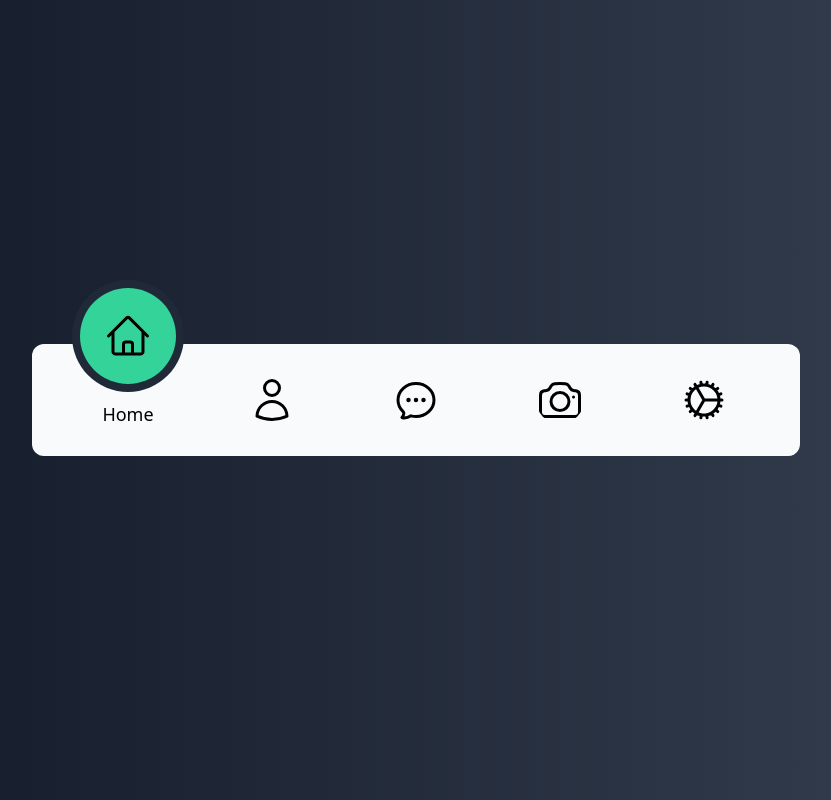
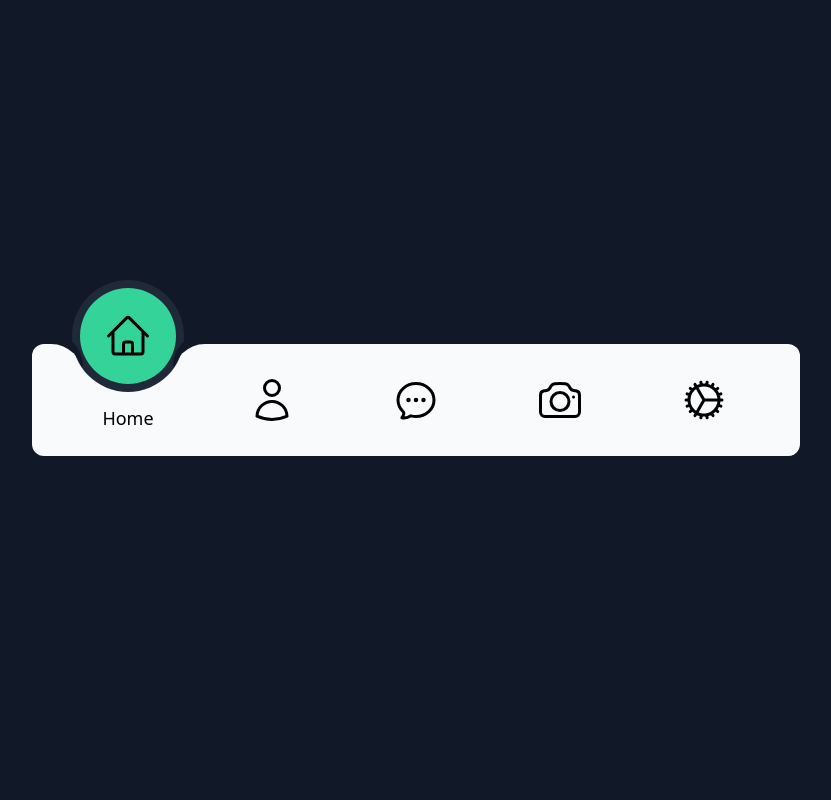
Before and after one commit to anhsirk0/ts-projects, a Next.js app: page /bottom-navbar in a window 1280 px wide. Shown: the whole page, without its empty margins (224-1055 px from the left). Built offline with nearby package versions, Linux system fonts and the light colour scheme.

Commit message:
Finished Bottom Navbar

```diff
--- a/components/BottomNavbar/BottomNavbar.tsx
+++ b/components/BottomNavbar/BottomNavbar.tsx
@@ -8,76 +8,67 @@ import {
 } from "@heroicons/react/24/outline";
 
 const BottomNavbar = () => {
-  const iconClasses: string =
-    "h-12 lg:h-24 w-12 lg:w-24 rounded-full p-3 lg:p-6";
+  const iconClasses = "h-12 lg:h-24 w-12 lg:w-24 p-3 lg:p-6";
 
-  const [links, setLinks] = useState([
+  const links = [
     {
       title: "Home",
       Icon: <HomeIcon className={iconClasses} />,
-      isActive: true,
+      translateClass: "translate-x-0",
     },
     {
       title: "Profile",
       Icon: <UserIcon className={iconClasses} />,
-      isActive: false,
+      translateClass: "translate-x-[9rem]",
     },
     {
       title: "Message",
       Icon: <ChatBubbleOvalLeftEllipsisIcon className={iconClasses} />,
-      isActive: false,
+      translateClass: "translate-x-[18rem]",
     },
     {
       title: "Photos",
       Icon: <CameraIcon className={iconClasses} />,
-      isActive: false,
+      translateClass: "translate-x-[27rem]",
     },
     {
       title: "Settings",
       Icon: <CogIcon className={iconClasses} />,
-      isActive: false,
+      translateClass: "translate-x-[36rem]",
     },
-  ]);
+  ];
+
+  const [activeLink, setActiveLink] = useState(links[0]);
 
   return (
-    <div className="bg-gray-50 px-4 lg:px-12 py-1 lg:py-2 rounded-xl h-14 lg:h-28">
+    <>
+      <div className="text-2xl text-center lg:hidden text-bold text-white">
+        This component is not optimised for smaller screens
+      </div>
+      <div className="bg-gray-50 px-12 py-2 rounded-xl h-28 hidden lg:block">
+        <div
+          className={`absolute before:block before:absolute before:h-8 before:w-8 before:-left-[1.8rem] before:top-14 before:rounded-tr-[6rem] before:shadow-[0_-10px_0_0_rgb(17,24,39)] after:block after:absolute after:h-8 after:w-8 after:-right-[1.8rem] after:top-14 after:rounded-tl-[6rem] after:shadow-[0_-10px_0_0_rgb(17,24,39)] bg-emerald-400 rounded-full h-24 w-24 -translate-y-16 ring-8 ring-gray-800 transition duration-700 ${activeLink.translateClass}`}
+        />
         <ul className="flex flex-row items-center gap-2 md:gap-4 lg:gap-12 relative">
           {links.map((link, index) => (
             <li key={index}>
               <a
                 onClick={(e) => {
-                setLinks(
-                  links.map((l) => {
-                    if (l.title === link.title) {
-                      return {
-                        ...l,
-                        isActive: true,
-                      };
-                    }
-                    return {
-                      ...l,
-                      isActive: false,
-                    };
-                  })
-                );
+                  setActiveLink(link);
                 }}
-              className={`flex flex-col gap-2 lg:gap-4 items-center ${
-                link.isActive ? "-translate-y-10 lg:-translate-y-16" : ""
-              } transition ease-in-out duration-600 group focus:outline-none`}
+                className={`flex flex-col items-center focus:outline-none`}
                 href="#!"
               >
                 <div
-                className={
-                  link.isActive
-                    ? "bg-emerald-400 ring-4 lg:ring-8 ring-gray-800 rounded-full"
-                    : ""
-                }
+                  className={`${
+                    link.title === activeLink.title ? "-translate-y-16" : ""
+                  } transition ease-in-out duration-500`}
                 >
                   {link.Icon}
                 </div>
                 <span
-                className={`text-center text-sm lg:text-lg opacity-0 transition duration-800 ${
-                  link.isActive ? "opacity-100" : ""
+                  className={`absolute bottom-4 text-center text-lg opacity-0 transition duration-700 ${
+                    link.title === activeLink.title ? "opacity-100" : ""
                   }`}
                 >
                   {link.title}
@@ -87,6 +78,7 @@ const BottomNavbar = () => {
           ))}
         </ul>
       </div>
+    </>
   );
 };
 
--- a/pages/bottom-navbar.tsx
+++ b/pages/bottom-navbar.tsx
@@ -10,7 +10,7 @@ const BottomNav: NextPage = () => {
         <title>BottomNav - TS Projects</title>
         <meta name="viewport" content="initial-scale=1.0, width=device-width" />
       </Head>
-      <div className="min-h-screen bg-gradient-to-b from-gray-900 to-gray-700 bg-gradient-to-r p-4 flex items-center justify-center">
+      <div className="min-h-screen bg-gray-900 p-4 flex items-center justify-center">
         <BottomNavbar />
       </div>
     </>
```
Lines whose indentation alone changed are shown as unchanged.
